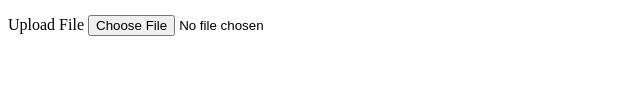
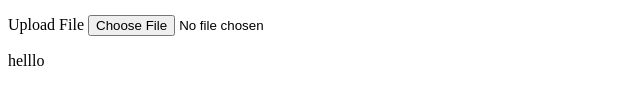
Before and after one commit to harsh0717/BIT-Internship, a plain HTML site: page form/index.html in a window 1280 px wide. Shown: the part 473-578 px from the top of the page, 0-640 px from the left. Drawn offline with Linux system fonts and the light colour scheme.

Commit message:
completed

```diff
--- a/iframe/form/index.html
+++ b/form/index.html
@@ -57,5 +57,6 @@
         <label>Upload File</label>
         <input type="file" accept="video/*" name="" />
         </form>
+        <p>helllo</p>
 </body>
 </html>
```
